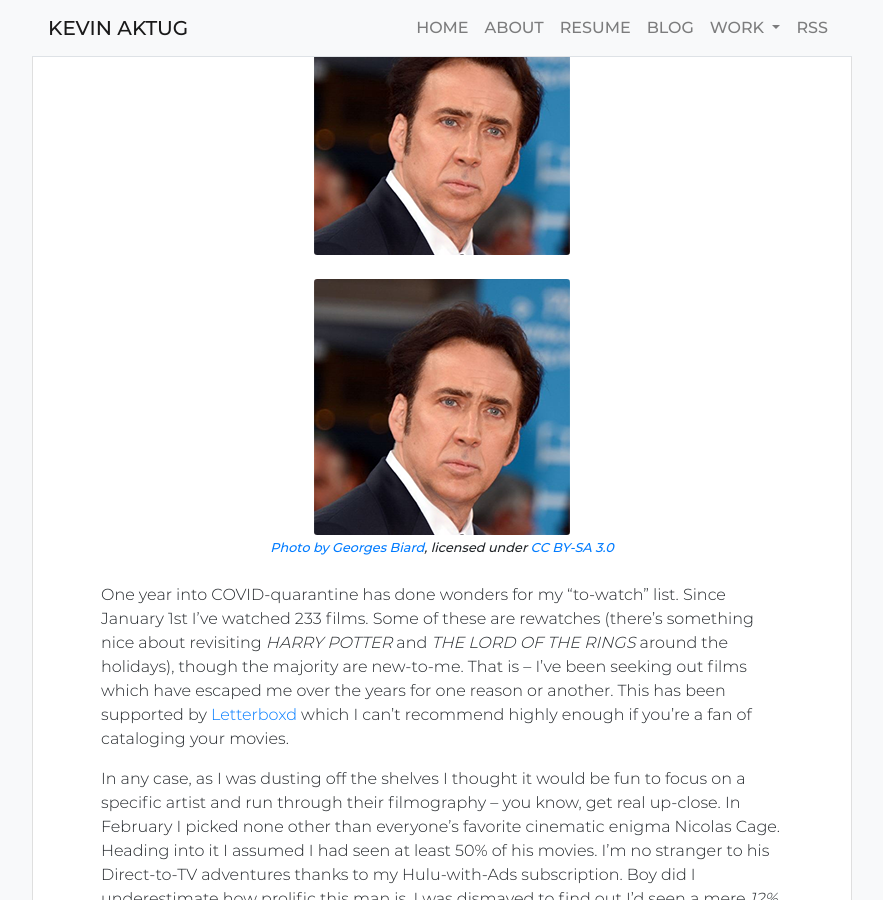
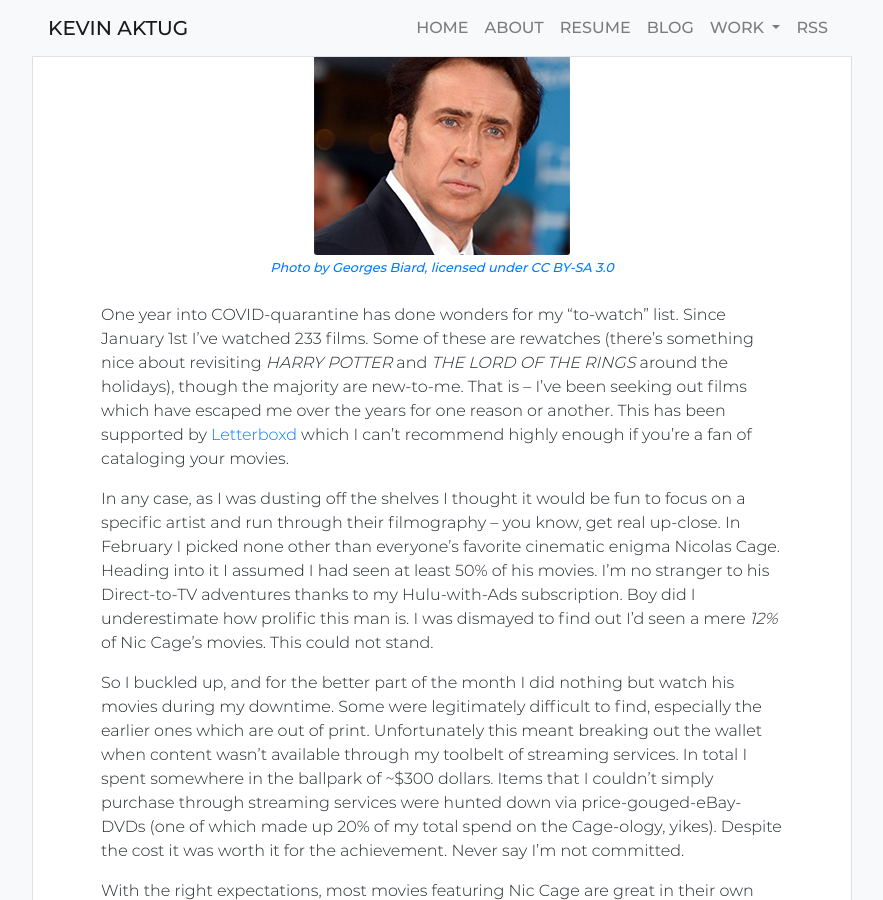
Before and after one commit to Kmagameguy/portfolio, a Jekyll site: the page built from _posts/2021-03-06-nic-cage-ranked.md, in a window 1280 px wide and 900 px high, scrolled down 343 px. Shown: the whole window, without its empty margins (198-1081 px from the left). Built offline with Jekyll 4.4.1, drawn with Linux system fonts in a browser that asks for light colours.

Commit message:
Fixup 'Nic Cage Ranked' Post

```diff
--- a/_posts/2021-03-06-nic-cage-ranked.md
+++ b/_posts/2021-03-06-nic-cage-ranked.md
@@ -4,16 +4,11 @@ title: Nicolas Cage Films RANKED
 author: Kevin
 tags:
 thumbnail: /assets/images/posts/2021-03-07-nic-cage-ranked/thumb.png
+thumbnail_alt: Nic Cage
+thumbnail_src: https://commons.wikimedia.org/wiki/File:Nicolas_Cage_Deauville_2013_2.jpg
+thumbnail_credit: Photo by Georges Biard, licensed under CC BY-SA 3.0
 ---
 
-<div class="row justify-content-center">
-  <a href="{{ page.thumbnail }}"><img src="{{ page.thumbnail }}" alt="nic cage"></a>
-</div>
-<div class="row justify-content-center">
-  <i><small><a href="https://commons.wikimedia.org/wiki/File:Nicolas_Cage_Deauville_2013_2.jpg">Photo by Georges Biard</a>,
-  licensed under <a href="https://creativecommons.org/licenses/by-sa/3.0/deed.en">CC BY-SA 3.0</a></small></i>
-</div>
-<br />
 One year into COVID-quarantine has done wonders for my "to-watch" list.  Since January 1st I've watched 233 films.
 Some of these are rewatches (there's something nice about revisiting _HARRY POTTER_ and _THE LORD OF THE RINGS_ around the holidays), though the majority are new-to-me.  That is -- I've been seeking out films which have escaped me over the years for one reason or another.  This has been supported by [Letterboxd](https://letterboxd.com) which I can't recommend highly enough if you're a fan of cataloging your movies.
 
```
